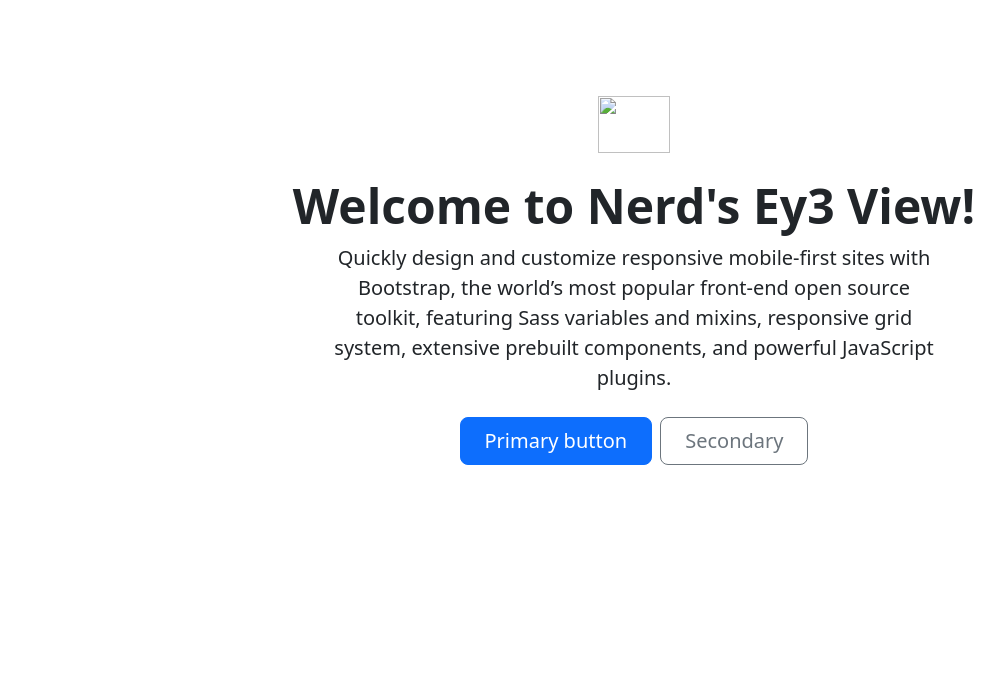
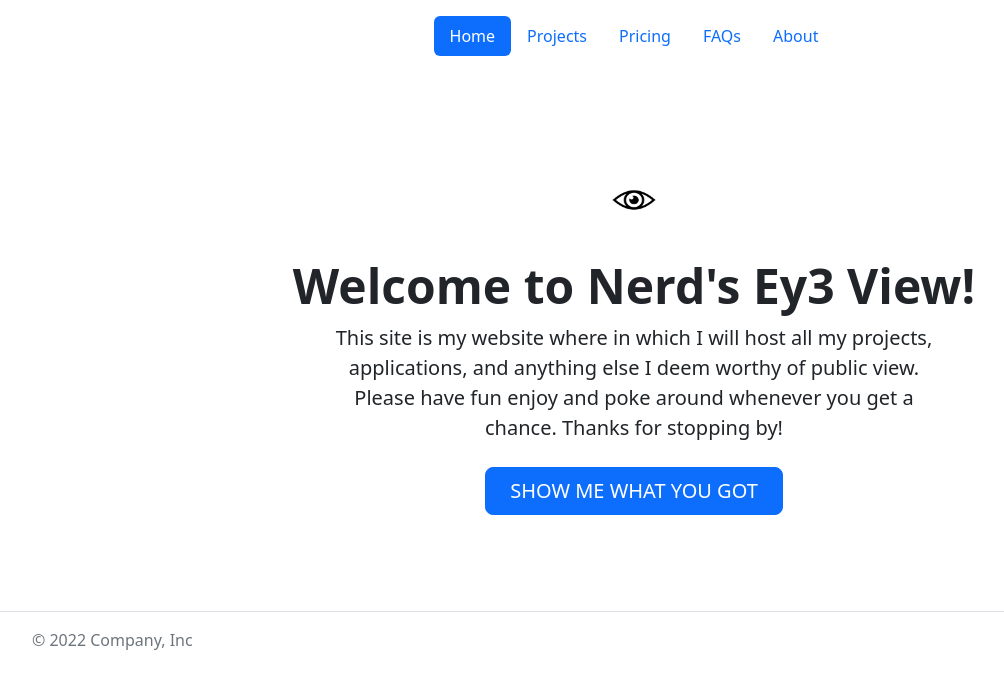
Before and after one commit to jmccallister93/nerdsey3view, a plain HTML site: page index.html in a window 1280 px wide. Shown: the whole page, without its empty margins (6-1010 px from the left). Drawn offline with nearby package versions, Linux system fonts and the light colour scheme.

Commit message:
Added bootstrap formating to index

```diff
--- a/index.html
+++ b/index.html
@@ -9,16 +9,47 @@
     <title>Nerd's Ey3 View</title>
 </head>
 <body>
+
+    <div class="container">
+        <header class="d-flex justify-content-center py-3">
+          <ul class="nav nav-pills">
+            <li class="nav-item"><a href="#" class="nav-link active" aria-current="page">Home</a></li>
+            <li class="nav-item"><a href="#" class="nav-link">Projects</a></li>
+            <li class="nav-item"><a href="#" class="nav-link">Pricing</a></li>
+            <li class="nav-item"><a href="#" class="nav-link">FAQs</a></li>
+            <li class="nav-item"><a href="#" class="nav-link">About</a></li>
+          </ul>
+        </header>
+      </div>
+
     <div class="px-4 py-5 my-5 text-center">
-        <img class="d-block mx-auto mb-4" src="" alt="" width="72" height="57">
+        <img class="d-block mx-auto mb-4" src="eyeball_minimalist.jpg" alt="" width="72" height="65">
         <h1 class="display-5 fw-bold">Welcome to Nerd's Ey3 View!</h1>
         <div class="col-lg-6 mx-auto">
-          <p class="lead mb-4">Quickly design and customize responsive mobile-first sites with Bootstrap, the world’s most popular front-end open source toolkit, featuring Sass variables and mixins, responsive grid system, extensive prebuilt components, and powerful JavaScript plugins.</p>
+          <p class="lead mb-4">
+              This site is my website where in which I will host all my projects, applications, and anything else I deem worthy of public view.
+              Please have fun enjoy and poke around whenever you get a chance. Thanks for stopping by!
+            </p>
           <div class="d-grid gap-2 d-sm-flex justify-content-sm-center">
-            <button type="button" class="btn btn-primary btn-lg px-4 gap-3">Primary button</button>
-            <button type="button" class="btn btn-outline-secondary btn-lg px-4">Secondary</button>
+            <button type="button" class="btn btn-primary btn-lg px-4 gap-3">SHOW ME WHAT YOU GOT</button>
           </div>
         </div>
       </div>
+
+      <footer class="d-flex flex-wrap justify-content-between align-items-center py-3 my-4 border-top">
+        <div class="col-md-4 d-flex align-items-center">
+          <a href="/" class="mb-3 me-2 mb-md-0 text-muted text-decoration-none lh-1">
+            <svg class="bi" width="30" height="24"><use xlink:href="#bootstrap"></use></svg>
+          </a>
+          <span class="mb-3 mb-md-0 text-muted">© 2022 Company, Inc</span>
+        </div>
+
+        <ul class="nav col-md-4 justify-content-end list-unstyled d-flex">
+          <li class="ms-3"><a class="text-muted" href="#"><svg class="bi" width="24" height="24"><use xlink:href="#twitter"></use></svg></a></li>
+          <li class="ms-3"><a class="text-muted" href="#"><svg class="bi" width="24" height="24"><use xlink:href="#instagram"></use></svg></a></li>
+          <li class="ms-3"><a class="text-muted" href="#"><svg class="bi" width="24" height="24"><use xlink:href="#facebook"></use></svg></a></li>
+        </ul>
+      </footer>
+
 </body>
 </html>
```
